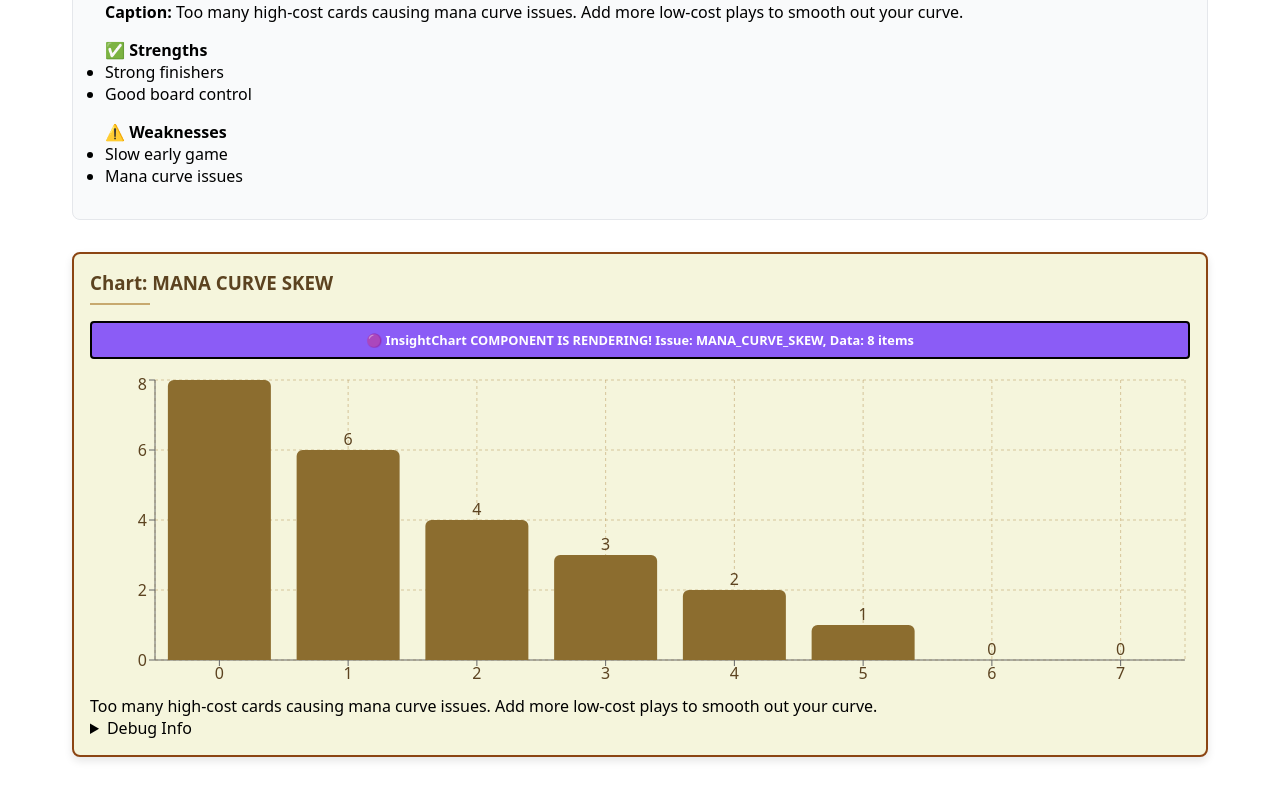
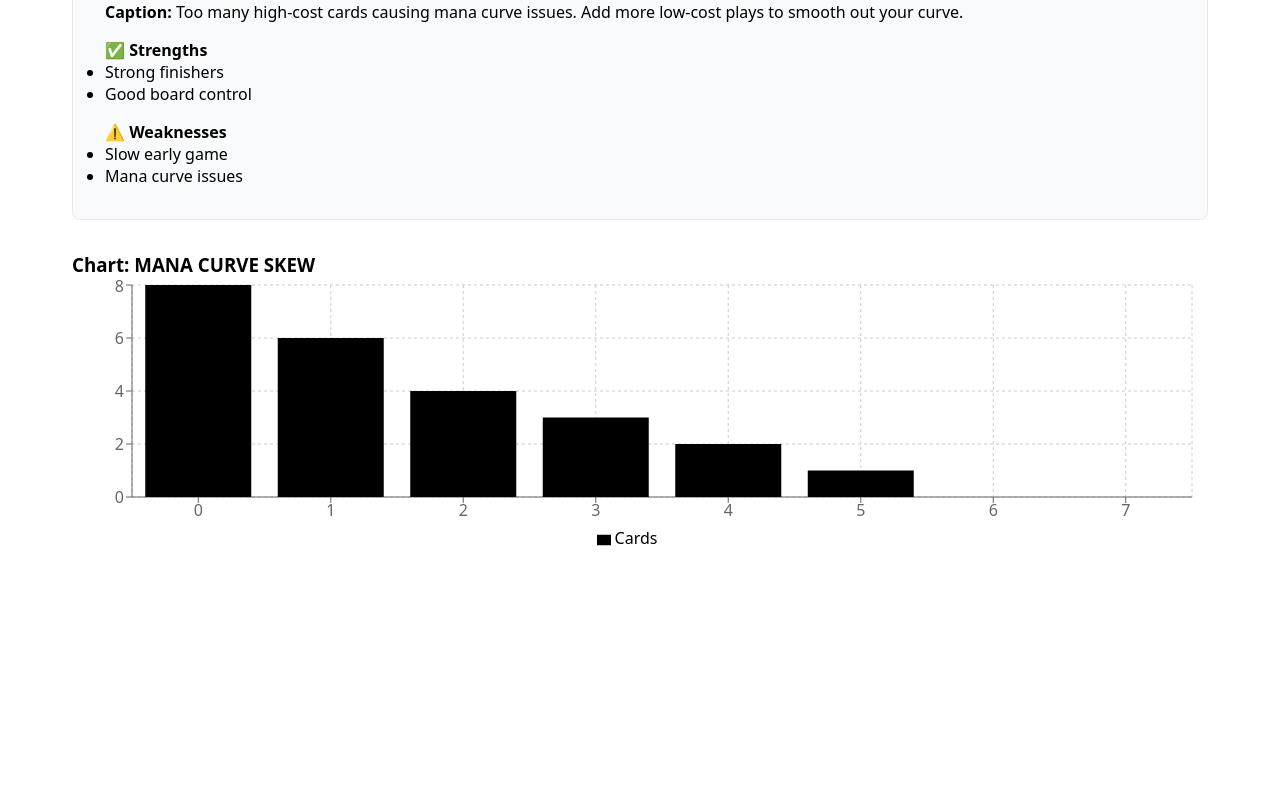
Before and after one commit to alanherron/scrylytics, a Next.js app: page /insights in a window 1280 px wide. Shown: the part 798-1598 px from the top of the page. After the commit the page ends 1407 px from the top, so only its background shows below. Built offline with nearby package versions, Linux system fonts and the light colour scheme.

Commit message:
Fix Recharts rendering with dynamic imports
- Implement proper Next.js dynamic imports with ssr: false for Recharts
- Remove unused code and simplify InsightChart component
- Update insights page to use simplified interface
- Charts should now render properly on client-side

```diff
--- a/app/insights/page.tsx
+++ b/app/insights/page.tsx
@@ -120,7 +120,7 @@ export default function InsightsPage() {
         textAlign: "center",
         marginBottom: "1rem"
       }}>
-        ✅ REACT IS WORKING - Build #42 - APP ROUTER FIXED! 🚀
+        ✅ REACT IS WORKING - Build #43 - DYNAMIC IMPORTS FIXED! 📊
       </div>
 
       <header style={{marginBottom:"2rem"}}>
@@ -196,11 +196,10 @@ export default function InsightsPage() {
 
           {result && result.issue !== 'ERROR' && (
             <div style={{marginTop:"2rem"}}>
+              <h3>Chart: {result.issue.replace(/_/g, ' ')}</h3>
               <InsightChart
                 issue={result.issue as any}
                 data={result.data || []}
-            caption={result.caption}
-            title={`Chart: ${result.issue.replace(/_/g, ' ')}`}
               />
             </div>
           )}
--- a/components/InsightChart.tsx
+++ b/components/InsightChart.tsx
@@ -1,240 +1,42 @@
 "use client";
 
-import { useEffect, useRef, useState } from 'react';
-import {
-  ResponsiveContainer, BarChart, Bar, LineChart, Line, RadarChart, Radar,
-  PolarGrid, PolarAngleAxis, PolarRadiusAxis, XAxis, YAxis, Tooltip,
-  CartesianGrid, LabelList, Legend, AreaChart, Area
-} from 'recharts';
+import React from "react";
+import dynamic from "next/dynamic";
 
-export type DeckIssueType =
-  | "MANA_CURVE_SKEW"
-  | "DRAW_INCONSISTENCY"
-  | "ROLE_MISMATCH"
-  | "WEAK_SYNERGY_CHAINS"
-  | "TECH_GAPS"
-  | "MATCHUP_PAINS"
-  | "HAND_SIZE_PRESSURE"
-  | "BOARD_TEMPO_GAPS";
-
-export interface InsightChartProps {
-  issue: DeckIssueType;
-  // eslint-disable-next-line @typescript-eslint/no-explicit-any
-  data: any[];
-  caption?: string;
-  title?: string;
-}
-
-/* ---------- Parchment Frame ---------- */
-
-const ParchmentFrame: React.FC<{ title?: string; children: React.ReactNode }> = ({ title, children }) => (
-  <div style={{
-    backgroundColor: "#f5f5dc",
-    border: "2px solid #8b4513",
-    borderRadius: "8px",
-    padding: "1rem",
-    margin: "1rem 0",
-    boxShadow: "0 4px 8px rgba(0,0,0,0.1)"
-  }}>
-    {title && (
-      <div style={{ marginBottom: "1rem" }}>
-        <h3 style={{ color: "#5c4320", margin: "0 0 0.5rem 0" }}>{title}</h3>
-        <div style={{ height: "2px", width: "60px", backgroundColor: "#c7a96f" }} />
-      </div>
-    )}
-    <div>{children}</div>
-  </div>
+// lazy-load Recharts only on the client
+const ReBarChart = dynamic(
+  async () => {
+    const r = await import("recharts");
+    return function BarChartWrapped(props: any) {
+      const { data } = props;
+      return (
+        <r.ResponsiveContainer width="100%" height={280}>
+          <r.BarChart data={data} margin={{ top: 8, right: 16, left: 0, bottom: 8 }}>
+            <r.CartesianGrid strokeDasharray="3 3" />
+            <r.XAxis dataKey="mana" />
+            <r.YAxis allowDecimals={false} />
+            <r.Tooltip />
+            <r.Legend />
+            <r.Bar dataKey="count" name="Cards" />
+          </r.BarChart>
+        </r.ResponsiveContainer>
+      );
+    };
+  },
+  { ssr: false, loading: () => <div style={{ height: 280 }}>Loading chart…</div> }
 );
 
-// Fallback Chart Component
-const FallbackChart: React.FC<{ data: any; type: string; title: string; error?: any }> = ({ data, type, title, error }) => (
-  <div style={{
-    padding: "1rem",
-    backgroundColor: "#f3f4f6",
-    border: "2px dashed #d1d5db",
-    borderRadius: "8px",
-    textAlign: "center"
-  }}>
-    <h4 style={{ color: "#374151", margin: "0 0 1rem 0" }}>
-      📈 {title}
-    </h4>
+type Props = { issue: string; data: Array<{ mana: number; count: number }> };
 
-    {error && (
-      <div style={{ color: "#dc2626", fontSize: "0.8rem", marginBottom: "1rem" }}>
-        Error: {error.message || String(error)}
-      </div>
-    )}
+export default function InsightChart({ issue, data }: Props) {
+  // Guard for empty/undefined data
+  if (!Array.isArray(data) || data.length === 0) {
+    return <div>No data for chart.</div>;
+  }
 
-    <div style={{ fontSize: "0.9rem", color: "#6b7280", marginBottom: "1rem" }}>
-      Data visualization ({type} chart):
-    </div>
-
-    <div style={{
-      display: "flex",
-      flexWrap: "wrap",
-      gap: "0.5rem",
-      justifyContent: "center",
-      fontSize: "0.8rem"
-    }}>
-      {Array.isArray(data) && data.map((item, index) => (
-        <div key={index} style={{
-          padding: "0.5rem",
-          backgroundColor: "#ffffff",
-          border: "1px solid #e5e7eb",
-          borderRadius: "4px",
-          minWidth: "60px"
-        }}>
-          {type === 'bar' && (
-            <div>
-              <div>Mana {item.mana}</div>
-              <div style={{
-                height: `${Math.max(item.count * 10, 20)}px`,
-                width: "30px",
-                backgroundColor: "#8c6d2f",
-                margin: "0.25rem auto",
-                borderRadius: "2px"
-              }}></div>
-              <div>{item.count}</div>
-            </div>
-          )}
-          {type !== 'bar' && (
-            <pre style={{ fontSize: "0.7rem", margin: 0 }}>
-              {JSON.stringify(item, null, 1)}
-            </pre>
-          )}
-        </div>
-      ))}
-    </div>
-
-    <div style={{ fontSize: "0.75rem", color: "#9ca3af", marginTop: "1rem" }}>
-      This is a fallback visualization when Recharts fails
-    </div>
-  </div>
-);
-
-const LineMetric = ({
-  data, xKey, yKey, label
-}: { data: any[]; xKey: string; yKey: string; label?: string }) => (
-  <ResponsiveContainer width="100%" height={300} minHeight={300}>
-    <LineChart data={data} margin={{ top: 20, right: 30, left: 20, bottom: 5 }}>
-      <CartesianGrid strokeDasharray="3 3" stroke="#b08b4a" opacity={0.45}/>
-      <XAxis dataKey={xKey} tick={{ fill: "#5c4320" }} />
-      <YAxis tick={{ fill: "#5c4320" }} />
-      <Tooltip contentStyle={{ background:"#fff8e6", border:"1px solid #c7a96f" }} />
-      <Legend />
-      <Line type="monotone" name={label || yKey} dataKey={yKey} stroke="#8c6d2f" strokeWidth={2} dot={{ r:2 }}/>
-    </LineChart>
-  </ResponsiveContainer>
-);
-
-const RoleRadar = ({ data }: { data: { role:string; value:number }[] }) => (
-  <ResponsiveContainer width="100%" height={320} minHeight={320}>
-    <RadarChart data={data} margin={{ top: 20, right: 20, left: 20, bottom: 20 }}>
-      <PolarGrid stroke="#b08b4a" opacity={0.45}/>
-      <PolarAngleAxis dataKey="role" tick={{ fill:"#5c4320" }}/>
-      <PolarRadiusAxis tick={{ fill:"#5c4320" }}/>
-      <Radar dataKey="value" stroke="#8c6d2f" fill="#8c6d2f" fillOpacity={0.4}/>
-    </RadarChart>
-  </ResponsiveContainer>
-);
-
-const AreaInsight = ({ data, xKey, yKey, label }: { data:any[]; xKey:string; yKey:string; label?:string }) => (
-  <ResponsiveContainer width="100%" height={300} minHeight={300}>
-    <AreaChart data={data} margin={{ top: 20, right: 30, left: 20, bottom: 5 }}>
-      <CartesianGrid strokeDasharray="3 3" stroke="#b08b4a" opacity={0.45}/>
-      <XAxis dataKey={xKey} tick={{ fill:"#5c4320" }}/>
-      <YAxis tick={{ fill:"#5c4320" }}/>
-      <Tooltip contentStyle={{ background:"#fff8e6", border:"1px solid #c7a96f" }}/>
-      <Legend />
-      <Area type="monotone" name={label || yKey} dataKey={yKey} stroke="#8c6d2f" fill="#8c6d2f" fillOpacity={0.35}/>
-    </AreaChart>
-  </ResponsiveContainer>
-);
-
-/* ---------- Main Switch ---------- */
-
-const titleMap: Record<DeckIssueType,string> = {
-  MANA_CURVE_SKEW: "Mana Curve Distribution",
-  DRAW_INCONSISTENCY: "Card Draw Over Time",
-  ROLE_MISMATCH: "Role Distribution",
-  WEAK_SYNERGY_CHAINS: "Synergy Flow Strength",
-  TECH_GAPS: "Tech Coverage (Counters/Removal)",
-  MATCHUP_PAINS: "Matchup Winrate by Archetype",
-  HAND_SIZE_PRESSURE: "Average Hand Size by Turn",
-  BOARD_TEMPO_GAPS: "Board Tempo/Presence by Turn"
-};
-
-type Datum = { mana: string | number; count: number };
-
-const InsightChart: React.FC<InsightChartProps> = ({ issue, data, caption, title }) => {
-  // Simple client-side mounting check
-  const [mounted, setMounted] = useState(false);
-
-  useEffect(() => setMounted(true), []);
-
-  // VISUAL DEBUG INDICATOR - If you see this purple box, InsightChart is rendering!
-  const debugIndicator = (
-    <div style={{
-      padding: "0.5rem",
-      backgroundColor: "#8b5cf6",
-      color: "#ffffff",
-      border: "2px solid #000000",
-      borderRadius: "4px",
-      marginBottom: "1rem",
-      fontSize: "0.8rem",
-      fontWeight: "bold",
-      textAlign: "center"
-    }}>
-      🟣 InsightChart COMPONENT IS RENDERING! Issue: {issue}, Data: {data?.length || 0} items
+  return (
+    <div style={{ width: "100%", minHeight: 300 }}>
+      <ReBarChart data={data} />
     </div>
   );
-
-  if (!mounted) return null;
-
-  // Defensive checks
-  const safeData = Array.isArray(data) ? data : [];
-  const hasData = safeData.length > 0 && 'mana' in (safeData[0] || {}) && 'count' in (safeData[0] || {});
-
-  return (
-    <ParchmentFrame title={title || titleMap[issue]}>
-      {debugIndicator}
-      <div
-        style={{
-          width: '100%',
-          height: 320,
-          position: 'relative'
-        }}
-      >
-        {hasData ? (
-          <ResponsiveContainer width="100%" height="100%">
-            <BarChart data={safeData}>
-              <CartesianGrid strokeDasharray="3 3" stroke="#b08b4a" opacity={0.45}/>
-              <XAxis dataKey="mana" tick={{ fill: "#5c4320" }} />
-              <YAxis tick={{ fill: "#5c4320" }} allowDecimals={false} />
-              <Tooltip contentStyle={{ background:"#fff8e6", border:"1px solid #c7a96f" }} />
-              <Bar dataKey="count" fill="#8c6d2f" radius={[6,6,0,0]}>
-                <LabelList dataKey="count" position="top" fill="#5c4320" />
-              </Bar>
-            </BarChart>
-          </ResponsiveContainer>
-        ) : (
-          <FallbackChart data={safeData} type="bar" title="No Data Available" />
-        )}
-      </div>
-      {caption && (
-        <p className="mt-3 text-sm italic text-[#5c4320]">
-          {caption}
-        </p>
-      )}
-      {/* Debug info */}
-      <details className="mt-3 text-xs text-gray-500">
-        <summary>Debug Info</summary>
-        <pre>Issue: {issue}, Data points: {data?.length || 0}</pre>
-        <pre>Data sample: {JSON.stringify(data?.slice(0, 2), null, 2)}</pre>
-      </details>
-    </ParchmentFrame>
-  );
-};
-
-
-export default InsightChart;
+}
```
Lines whose indentation alone changed are shown as unchanged.
